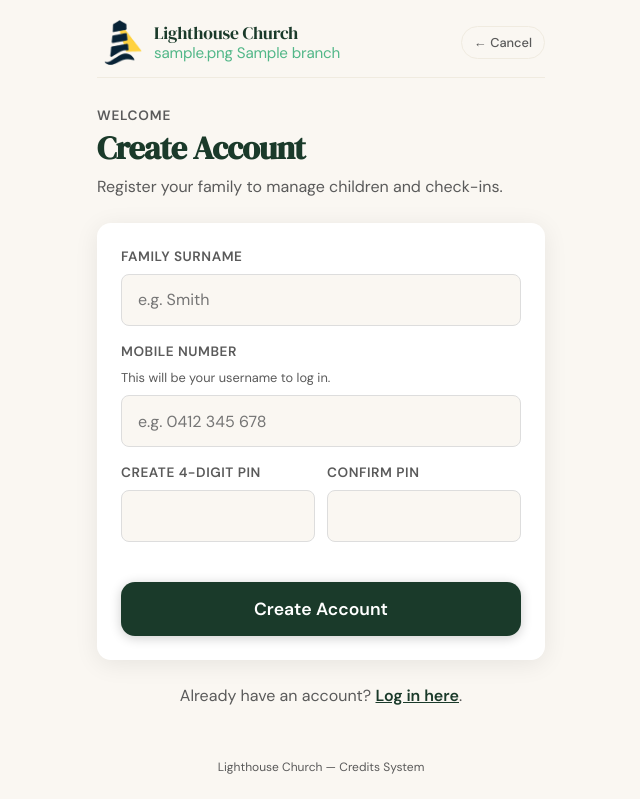
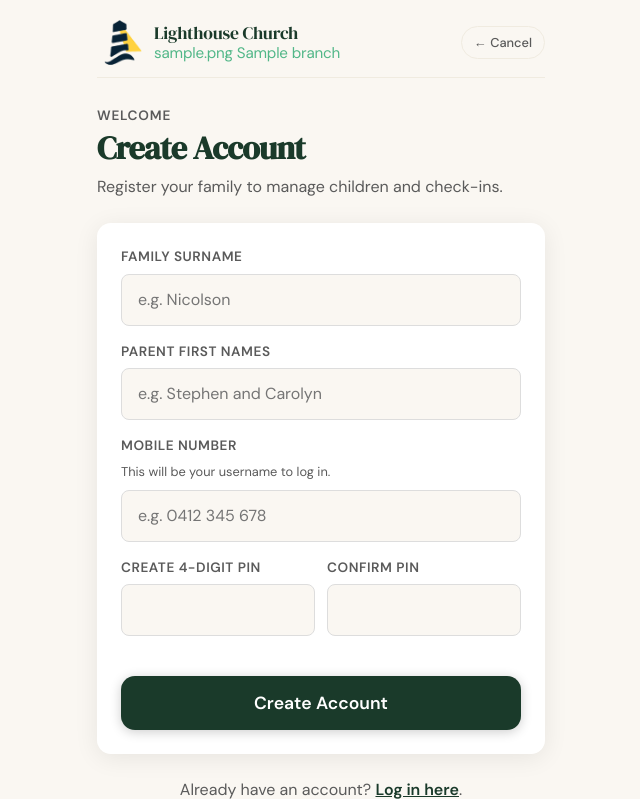
Before and after one commit to resolvedlogic-nsw/4pmdinners, a Django app: a page that uses templates/meals/family_register.html in a window 1280 px wide. Shown: the top 799 px of the page, without its empty margins (319-959 px from the left). Before the commit the page ends 774 px from the top, so only its background shows below. Run offline with Django 5.2, Linux system fonts and the light colour scheme; tables that the repository leaves empty hold one stand-in row (values such as "Sample post").

Commit message:
display names

```diff
--- a/meals/views.py
+++ b/meals/views.py
@@ -75,6 +75,7 @@ def family_register(request, branch_slug):
     if request.method == 'POST':
         surname = request.POST.get('surname', '').strip()
         contact = request.POST.get('primary_contact', '').strip()
+        first_names = request.POST.get('first_names', '').strip()
         pin = request.POST.get('pin', '')
         confirm_pin = request.POST.get('confirm_pin', '')
 
@@ -88,7 +89,7 @@ def family_register(request, branch_slug):
             ctx['error'] = 'An account with this mobile number/email already exists. Please log in.'
         else:
             # Create the family
-            display = f"{surname} Family"
+            display = f"{surname} — {first_names}"
             family = Family.objects.create(
                 surname=surname,
                 primary_contact=contact,
--- a/templates/meals/family_register.html
+++ b/templates/meals/family_register.html
@@ -20,7 +20,12 @@
 
   <div class="form-group">
     <label for="surname">Family Surname</label>
-    <input type="text" id="surname" name="surname" value="{{ surname }}" required placeholder="e.g. Smith">
+    <input type="text" id="surname" name="surname" value="{{ surname }}" required placeholder="e.g. Nicolson">
+  </div>
+
+  <div class="form-group" style="margin-top:16px;">
+    <label for="first_names">Parent First Names</label>
+    <input type="text" id="first_names" name="first_names" value="{{ first_names }}" required placeholder="e.g. Stephen and Carolyn">
   </div>
 
   <div class="form-group" style="margin-top:16px;">
```
